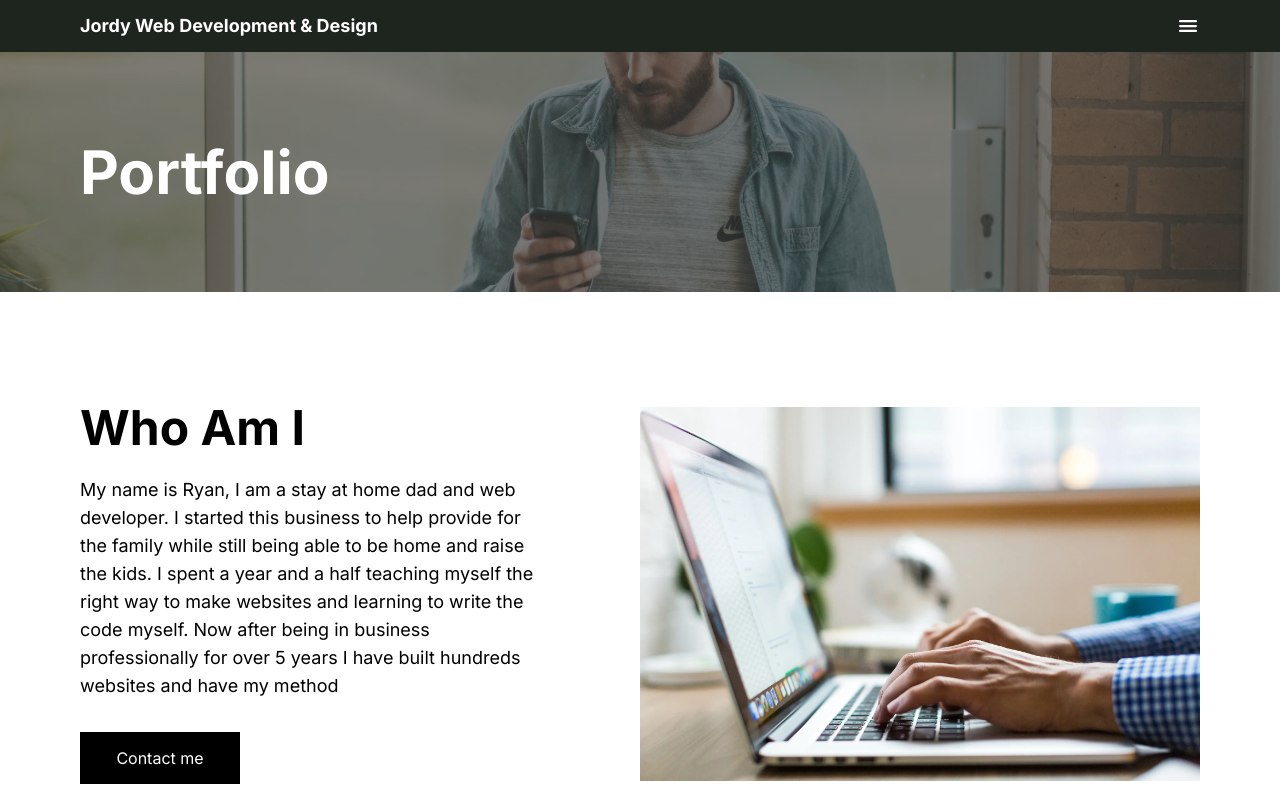
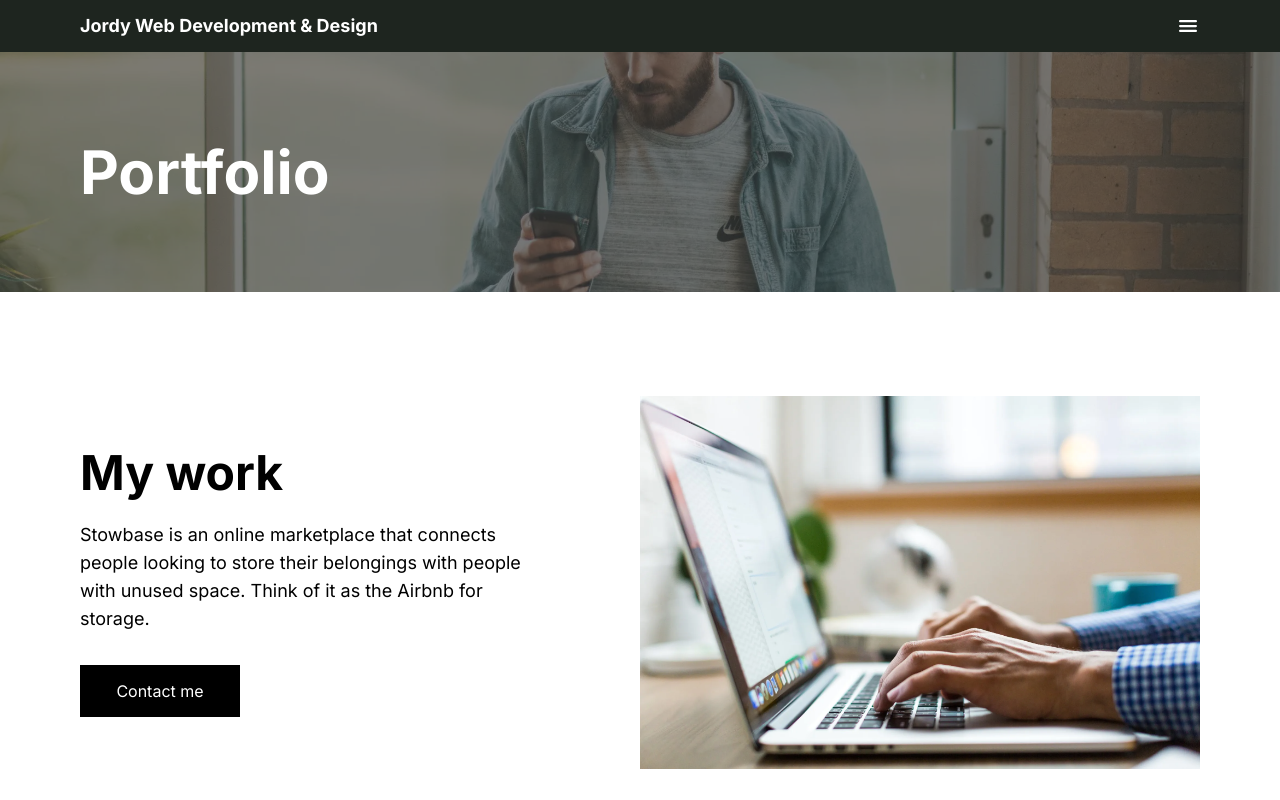
Before and after one commit to jordanwhiguera/web-dev, a Next.js app: page /portfolio in a window 1280 px wide. Shown: the top 800 px of the page. Built offline with nearby package versions, Linux system fonts and the light colour scheme.

Commit message:
added text for porfolio and about sections

```diff
--- a/app/(routes)/about/page.tsx
+++ b/app/(routes)/about/page.tsx
@@ -12,8 +12,8 @@ const AboutPage = () => {
         text="About"
       />
       <HeroTwo
-        title="Who Am I"
-        subtitle="My name is Ryan, I am a stay at home dad and web developer. I started this business to help provide for the family while still being able to be home and raise the kids. I spent a year and a half teaching myself the right way to make websites and learning to write the code myself. Now after being in business professionally for over 5 years I have built hundreds websites and have my method"
+        title="Who am I?"
+        subtitle="Hi, my name is Jordan Higuera. I am a web developer. I graduated from the Univeristy of Florida in 2020 with a degree in mathematics. Since then, I have taught myself to code. I hope I can help your buisness grow through my beautiful and optimized websites."
         image="/images/laptop.webp"
         padRight
         button
--- a/app/(routes)/portfolio/page.tsx
+++ b/app/(routes)/portfolio/page.tsx
@@ -12,8 +12,8 @@ const PortfolioPage = () => {
         text="Portfolio"
       />
       <HeroTwo
-        title="Who Am I"
-        subtitle="My name is Ryan, I am a stay at home dad and web developer. I started this business to help provide for the family while still being able to be home and raise the kids. I spent a year and a half teaching myself the right way to make websites and learning to write the code myself. Now after being in business professionally for over 5 years I have built hundreds websites and have my method"
+        title="My work"
+        subtitle="Stowbase is an online marketplace that connects people looking to store their belongings with people with unused space. Think of it as the Airbnb for storage."
         image="/images/laptop.webp"
         padRight
         button
--- a/app/components/Hero.tsx
+++ b/app/components/Hero.tsx
@@ -28,7 +28,7 @@ const Hero = () => {
             <Button
               smallWidth
               label="Contact me"
-              onClick={() => router.push("/")}
+              onClick={() => router.push("/contact")}
             />
           </div>
         </div>
--- a/app/components/Home/PricingCard.tsx
+++ b/app/components/Home/PricingCard.tsx
@@ -46,7 +46,7 @@ const PricingCard: React.FC<PricingCardProps> = ({ plan }) => {
         <Button
           smallWidth
           label="Contact me"
-          onClick={() => router.push("/")}
+          onClick={() => router.push("/contact")}
         />
       </div>
     </div>
```
